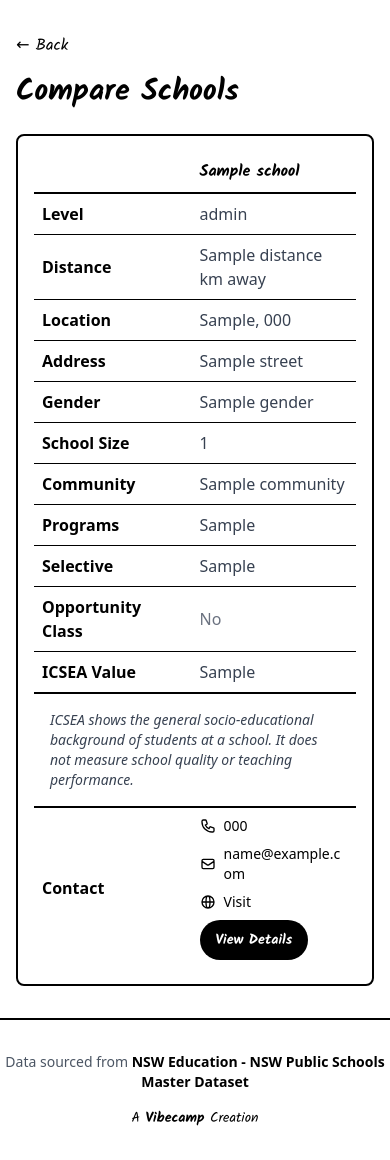
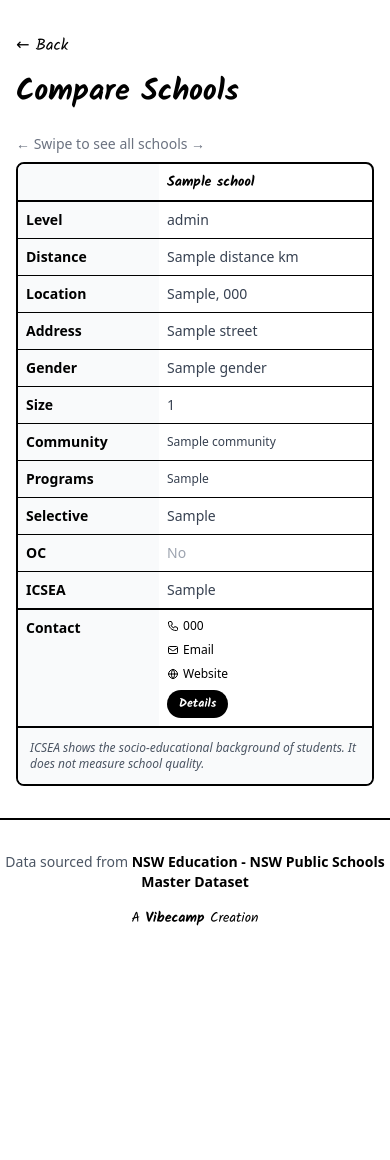
Before and after one commit to lilycandoit/school-finder, a FastAPI app: template app/templates/compare.html in a window 390 px wide. Shown: the part 66-1226 px from the top of the page. After the commit the page ends 992 px from the top, so only its background shows below. Run offline with FastAPI, Linux system fonts and the light colour scheme; the template is opened without the code that fills it: most values are stand-ins (such as "Sample title", 1, 10 or a date in 2020); some libraries are stand-ins or nearby versions.

Commit message:
style: fix mobile version in compare page

```diff
--- a/app/templates/compare.html
+++ b/app/templates/compare.html
@@ -24,15 +24,22 @@ endblock %} {% block content %}
     >
   </div>
   {% else %}
+
+  <!-- Mobile scroll hint -->
+  <p class="text-sm text-gray-500 mb-2 sm:hidden font-sans">
+    ← Swipe to see all schools →
+  </p>
+
   <div
-    class="bg-white border-2 border-black rounded-lg p-4 sm:p-6 overflow-x-auto"
+    class="bg-white border-2 border-black rounded-lg overflow-hidden"
   >
-    <table class="w-full border-collapse font-sans">
+    <div class="overflow-x-auto">
+      <table class="w-full border-collapse font-sans text-sm sm:text-base">
         <thead>
           <tr class="border-b-2 border-black">
-          <th class="text-left p-2 font-hand font-bold text-black"></th>
+            <th class="text-left p-2 sm:p-3 font-hand font-bold text-black bg-gray-50 sticky left-0 min-w-[80px] sm:min-w-[120px]"></th>
             {% for school in schools %}
-          <th class="text-left p-2 font-hand font-bold text-black">
+            <th class="text-left p-2 sm:p-3 font-hand font-bold text-black min-w-[120px] sm:min-w-[180px]">
               {{ school.school_name }}
             </th>
             {% endfor %}
@@ -40,120 +47,103 @@ endblock %} {% block content %}
         </thead>
         <tbody>
           <tr class="border-b border-black">
-          <td class="p-2 font-semibold text-black">Level</td>
+            <td class="p-2 sm:p-3 font-semibold text-black bg-gray-50 sticky left-0">Level</td>
             {% for school in schools %}
-          <td class="p-2 text-gray-700">{{ school.level_of_schooling }}</td>
+            <td class="p-2 sm:p-3 text-gray-700">{{ school.level_of_schooling }}</td>
             {% endfor %}
           </tr>
           <tr class="border-b border-black">
-          <td class="p-2 font-semibold text-black">Distance</td>
+            <td class="p-2 sm:p-3 font-semibold text-black bg-gray-50 sticky left-0">Distance</td>
             {% for school in schools %}
-          <td class="p-2 text-gray-700">
-            {% if school.distance is not none %} {{ school.distance }} km away
-            {% else %} Not available {% endif %}
+            <td class="p-2 sm:p-3 text-gray-700">
+              {% if school.distance is not none %} {{ school.distance }} km
+              {% else %} N/A {% endif %}
             </td>
             {% endfor %}
           </tr>
           <tr class="border-b border-black">
-          <td class="p-2 font-semibold text-black">Location</td>
+            <td class="p-2 sm:p-3 font-semibold text-black bg-gray-50 sticky left-0">Location</td>
             {% for school in schools %}
-          <td class="p-2 text-gray-700">
-            {{ school.town_suburb }}{% if school.postcode %}, {{ school.postcode
-            }}{% endif %}
+            <td class="p-2 sm:p-3 text-gray-700">
+              {{ school.town_suburb }}{% if school.postcode %}, {{ school.postcode }}{% endif %}
             </td>
             {% endfor %}
           </tr>
           <tr class="border-b border-black">
-          <td class="p-2 font-semibold text-black">Address</td>
+            <td class="p-2 sm:p-3 font-semibold text-black bg-gray-50 sticky left-0">Address</td>
             {% for school in schools %}
-          <td class="p-2 text-gray-700">{{ school.street }}</td>
+            <td class="p-2 sm:p-3 text-gray-700">{{ school.street }}</td>
             {% endfor %}
           </tr>
           <tr class="border-b border-black">
-          <td class="p-2 font-semibold text-black">Gender</td>
+            <td class="p-2 sm:p-3 font-semibold text-black bg-gray-50 sticky left-0">Gender</td>
             {% for school in schools %}
-          <td class="p-2 text-gray-700">{{ school.gender }}</td>
+            <td class="p-2 sm:p-3 text-gray-700">{{ school.gender }}</td>
             {% endfor %}
           </tr>
           <tr class="border-b border-black">
-          <td class="p-2 font-semibold text-black">School Size</td>
+            <td class="p-2 sm:p-3 font-semibold text-black bg-gray-50 sticky left-0">Size</td>
             {% for school in schools %}
-          <td class="p-2 text-gray-700">
+            <td class="p-2 sm:p-3 text-gray-700">
               {{ school.school_size }} {% if school.enrolment_raw %}
-            <span class="text-xs text-gray-600"
-              >({{ "%.0f"|format(school.enrolment_raw) }} students)</span
-            >
+              <span class="text-xs text-gray-500 block">({{ "%.0f"|format(school.enrolment_raw) }})</span>
               {% endif %}
             </td>
             {% endfor %}
           </tr>
           <tr class="border-b border-black">
-          <td class="p-2 font-semibold text-black">Community</td>
+            <td class="p-2 sm:p-3 font-semibold text-black bg-gray-50 sticky left-0">Community</td>
             {% for school in schools %}
-          <td class="p-2 text-gray-700">{{ school.community }}</td>
+            <td class="p-2 sm:p-3 text-gray-700 text-xs sm:text-sm">{{ school.community }}</td>
             {% endfor %}
           </tr>
           <tr class="border-b border-black">
-          <td class="p-2 font-semibold text-black">Programs</td>
+            <td class="p-2 sm:p-3 font-semibold text-black bg-gray-50 sticky left-0">Programs</td>
             {% for school in schools %}
-          <td class="p-2 text-gray-700">
-            {% if school.special_features %} {{ school.special_features|join(',
-            ') }} {% else %}
-            <span class="text-gray-600">None listed</span>
+            <td class="p-2 sm:p-3 text-gray-700 text-xs sm:text-sm">
+              {% if school.special_features %} {{ school.special_features|join(', ') }} {% else %}
+              <span class="text-gray-400">None</span>
               {% endif %}
             </td>
             {% endfor %}
           </tr>
           <tr class="border-b border-black">
-          <td class="p-2 font-semibold text-black">Selective</td>
+            <td class="p-2 sm:p-3 font-semibold text-black bg-gray-50 sticky left-0">Selective</td>
             {% for school in schools %}
-          <td class="p-2 text-gray-700">{{ school.selective_school }}</td>
+            <td class="p-2 sm:p-3 text-gray-700">{{ school.selective_school }}</td>
             {% endfor %}
           </tr>
           <tr class="border-b border-black">
-          <td class="p-2 font-semibold text-black">Opportunity Class</td>
+            <td class="p-2 sm:p-3 font-semibold text-black bg-gray-50 sticky left-0">OC</td>
             {% for school in schools %}
-          <td class="p-2 text-gray-700">
+            <td class="p-2 sm:p-3 text-gray-700">
               {% if school.has_opportunity_class %}
               <span class="text-green-700 font-semibold">Yes</span>
               {% else %}
-            <span class="text-gray-500">No</span>
+              <span class="text-gray-400">No</span>
               {% endif %}
             </td>
             {% endfor %}
           </tr>
           {% if schools|selectattr("icsea_value")|list|length > 0 %}
-        <tr class="border-b-2 border-black">
-          <td class="p-2 font-semibold text-black">ICSEA Value</td>
+          <tr class="border-b border-black">
+            <td class="p-2 sm:p-3 font-semibold text-black bg-gray-50 sticky left-0">ICSEA</td>
             {% for school in schools %}
-          <td class="p-2 text-gray-700">
-            {% if school.icsea_value %} {{ school.icsea_value }} {% else %} Not
-            available {% endif %}
+            <td class="p-2 sm:p-3 text-gray-700">
+              {% if school.icsea_value %} {{ school.icsea_value }} {% else %} N/A {% endif %}
             </td>
             {% endfor %}
           </tr>
-        <tr>
-          <td
-            colspan="{{ schools|length + 1 }}"
-            class="p-4 bg-white border-t-2 border-black"
-          >
-            <p class="font-sans text-sm text-gray-700 italic">
-              ICSEA shows the general socio-educational background of students
-              at a school. It does not measure school quality or teaching
-              performance.
-            </p>
-          </td>
-        </tr>
           {% endif %}
           <tr class="border-t-2 border-black">
-          <td class="p-2 font-semibold text-black">Contact</td>
+            <td class="p-2 sm:p-3 font-semibold text-black bg-gray-50 sticky left-0 align-top">Contact</td>
             {% for school in schools %}
-          <td class="p-2 space-y-2">
+            <td class="p-2 sm:p-3 space-y-2">
               <!-- Phone -->
               {% if school.phone %}
-            <div class="flex items-center gap-2">
+              <div class="flex items-center gap-1">
                 <svg
-                class="w-4 h-4 flex-shrink-0 text-black"
+                  class="w-3 h-3 sm:w-4 sm:h-4 flex-shrink-0 text-black"
                   fill="none"
                   stroke="currentColor"
                   viewBox="0 0 24 24"
@@ -167,7 +157,7 @@ endblock %} {% block content %}
                 </svg>
                 <a
                   href="tel:{{ school.phone }}"
-                class="text-sm font-sans text-black hover:underline"
+                  class="text-xs sm:text-sm font-sans text-black hover:underline"
                   >{{ school.phone }}</a
                 >
               </div>
@@ -175,9 +165,9 @@ endblock %} {% block content %}
 
               <!-- Email -->
               {% if school.school_email %}
-            <div class="flex items-center gap-2">
+              <div class="flex items-center gap-1">
                 <svg
-                class="w-4 h-4 flex-shrink-0 text-black"
+                  class="w-3 h-3 sm:w-4 sm:h-4 flex-shrink-0 text-black"
                   fill="none"
                   stroke="currentColor"
                   viewBox="0 0 24 24"
@@ -191,17 +181,17 @@ endblock %} {% block content %}
                 </svg>
                 <a
                   href="mailto:{{ school.school_email }}"
-                class="text-sm font-sans text-black hover:underline break-all"
-                >{{ school.school_email }}</a
+                  class="text-xs sm:text-sm font-sans text-black hover:underline truncate max-w-[100px] sm:max-w-none"
+                  >Email</a
                 >
               </div>
               {% endif %}
 
               <!-- Website -->
               {% if school.website %}
-            <div class="flex items-center gap-2">
+              <div class="flex items-center gap-1">
                 <svg
-                class="w-4 h-4 flex-shrink-0 text-black"
+                  class="w-3 h-3 sm:w-4 sm:h-4 flex-shrink-0 text-black"
                   fill="none"
                   stroke="currentColor"
                   viewBox="0 0 24 24"
@@ -217,26 +207,33 @@ endblock %} {% block content %}
                   href="{{ school.website }}"
                   target="_blank"
                   rel="noopener noreferrer"
-                class="text-sm font-sans text-black hover:underline"
-                >Visit</a
+                  class="text-xs sm:text-sm font-sans text-black hover:underline"
+                  >Website</a
                 >
               </div>
               {% endif %}
 
               <!-- View Details -->
-            <div class="inline-block bg-black text-white px-4 py-2 rounded-full font-hand font-bold">
               <a
                 href="/school/{{ school.id }}"
-                class="text-sm font-hand text-white hover:underline"
-                >View Details</a
+                class="inline-block bg-black text-white px-3 py-1.5 sm:px-4 sm:py-2 rounded-full text-xs sm:text-sm font-hand font-bold hover:bg-gray-800 mt-1"
+                >Details</a
               >
-            </div>
             </td>
             {% endfor %}
           </tr>
         </tbody>
       </table>
     </div>
+
+    {% if schools|selectattr("icsea_value")|list|length > 0 %}
+    <div class="p-3 sm:p-4 bg-gray-50 border-t-2 border-black">
+      <p class="font-sans text-xs sm:text-sm text-gray-600 italic">
+        ICSEA shows the socio-educational background of students. It does not measure school quality.
+      </p>
+    </div>
+    {% endif %}
+  </div>
   {% endif %}
 </div>
 {% endblock %}
```
Lines whose indentation alone changed are shown as unchanged.
